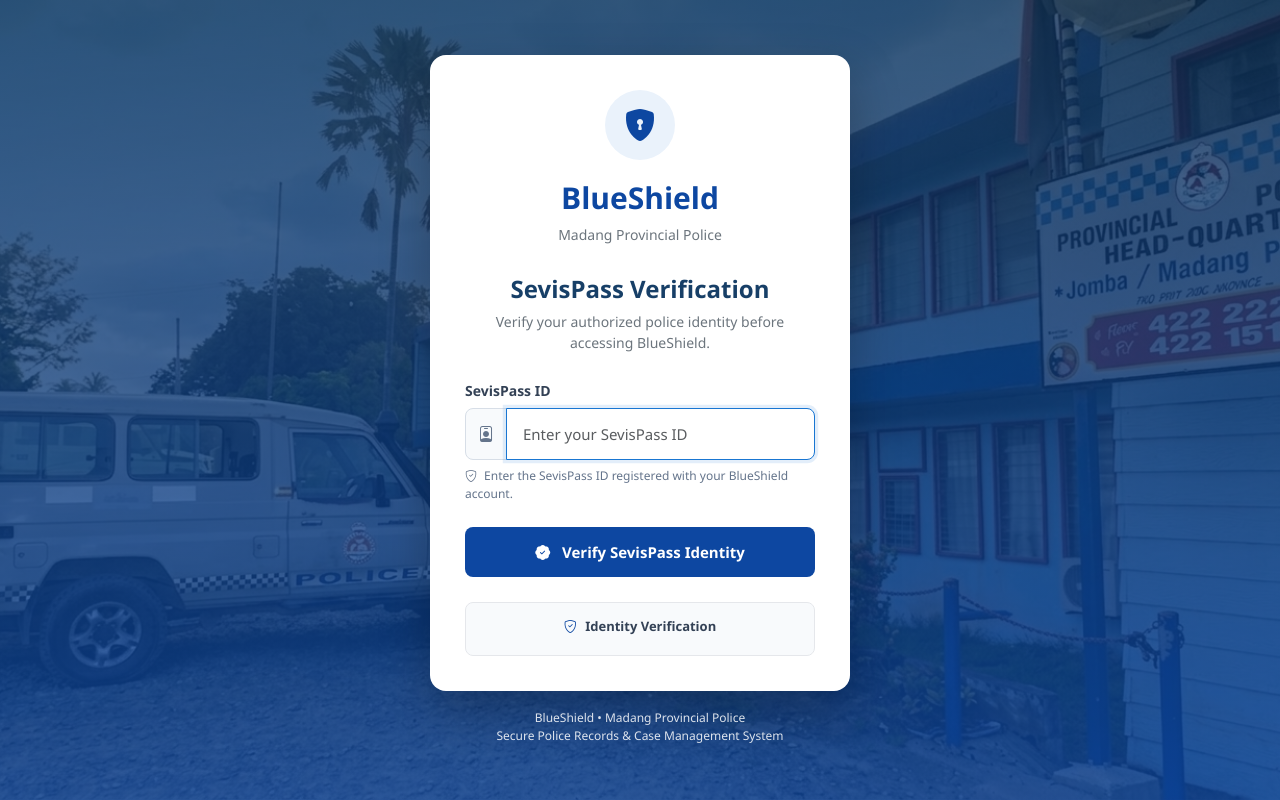
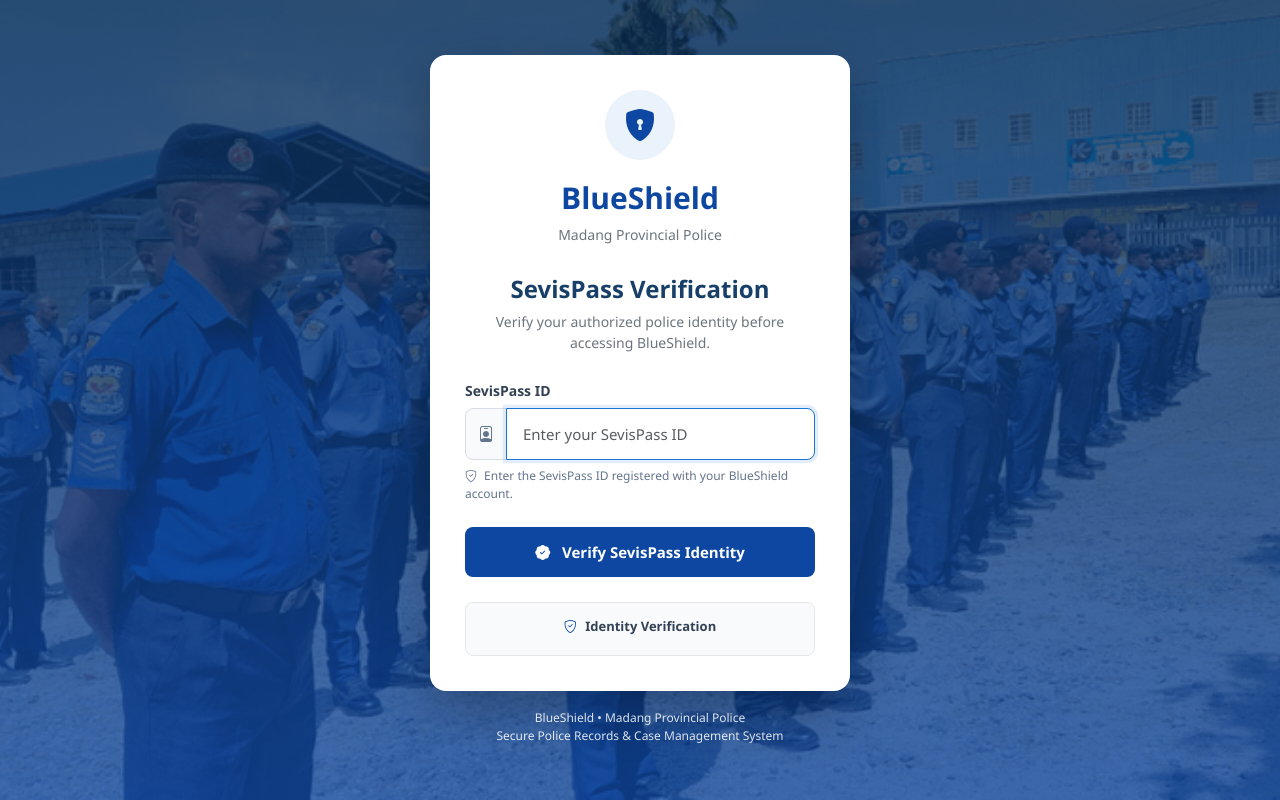
Before and after one commit to rubbiesiming13/Blueshield, a Django app: page /accounts/sevispass/ in a window 1280 px wide. Run offline with Django 5.2, Linux system fonts and the light colour scheme.

Commit message:
Update SevisPass verification and gitignore

```diff
--- a/templates/accounts/sevispass_verify.html
+++ b/templates/accounts/sevispass_verify.html
@@ -74,7 +74,7 @@
                 rgba(11, 47, 85, 0.78),
                 rgba(13, 71, 161, 0.78)
             ),
-            url("{% static 'images/jomba_icon.jpg' %}");
+            url("{% static 'images/police.png' %}");
 
         background-size: cover;
 
```
Also changed, not shown: 1 other file.
